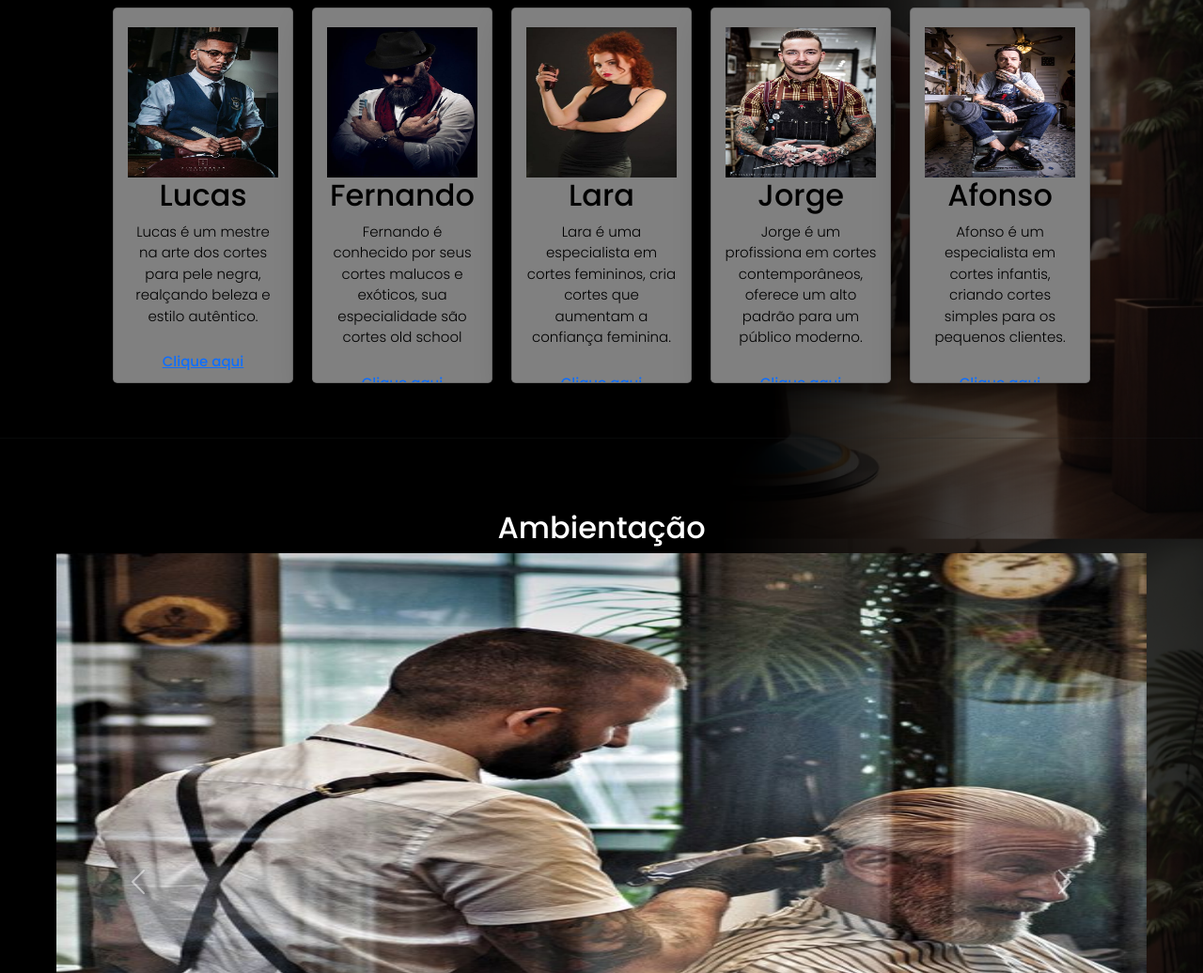
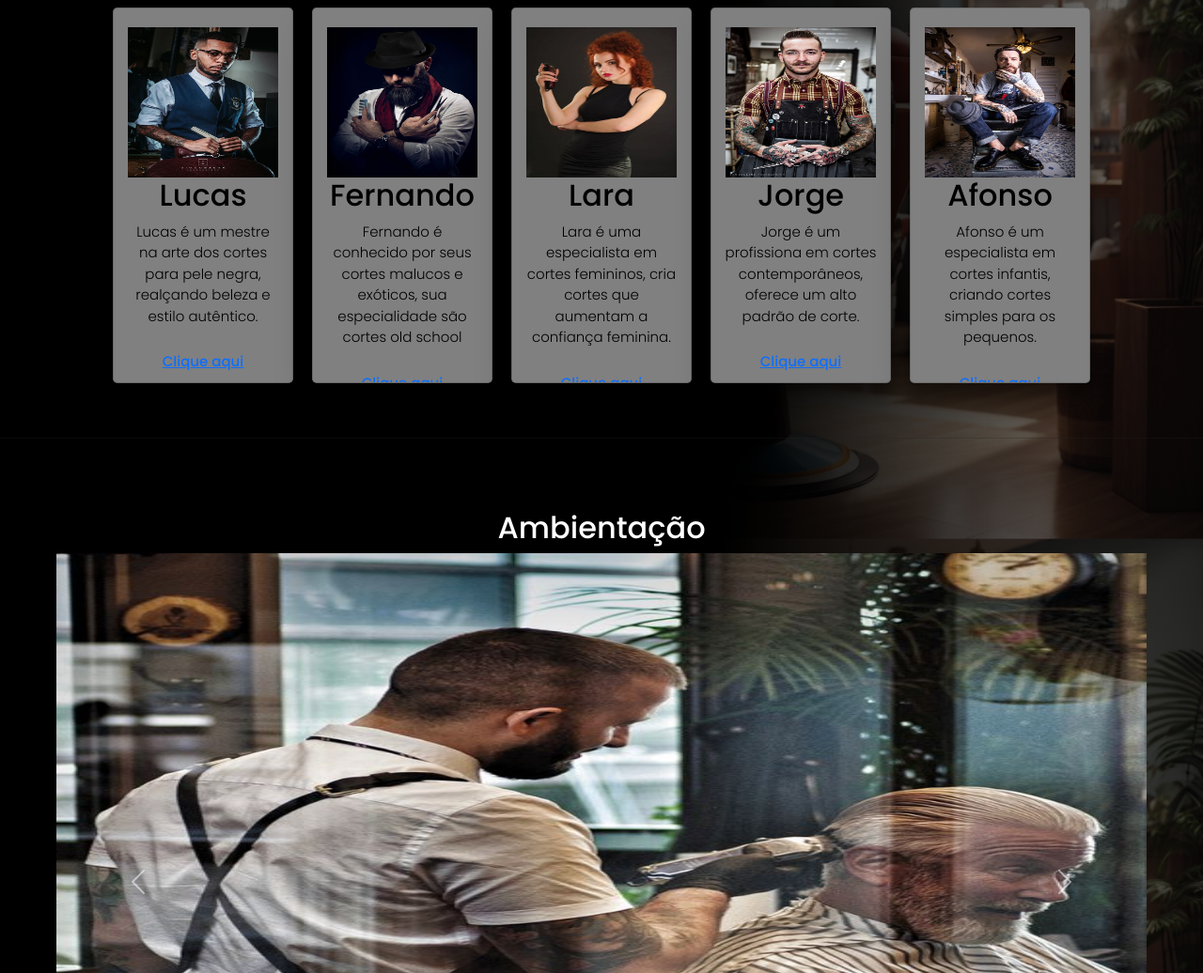
Before and after one commit to papaigato/Barbearia, a plain HTML site: page index.html in a window 1280 px wide. Shown: the part 1133-2169 px from the top of the page at 94% size. Drawn offline with nearby package versions, Linux system fonts and the light colour scheme.

Commit message:
finalizando projeto barbearia

```diff
--- a/index.html
+++ b/index.html
@@ -119,7 +119,7 @@
             </div>
             <div class="texto">
               <h2 class="text-card">Jorge</h2>
-              <p class="desc">Jorge é um profissiona em cortes contemporâneos, oferece um alto padrão para um público moderno.</p>
+              <p class="desc">Jorge é um profissiona em cortes contemporâneos, oferece um alto padrão de corte.</p>
             </div>
 
             <div class="button">
@@ -139,7 +139,7 @@
             </div>
             <div class="texto">
               <h2 class="text-card">Afonso</h2>
-              <p class="desc">Afonso é um especialista em cortes infantis, criando cortes simples para os pequenos clientes.</p>
+              <p class="desc">Afonso é um especialista em cortes infantis, criando cortes simples para os pequenos.</p>
             </div>
 
             <div class="button">
```
